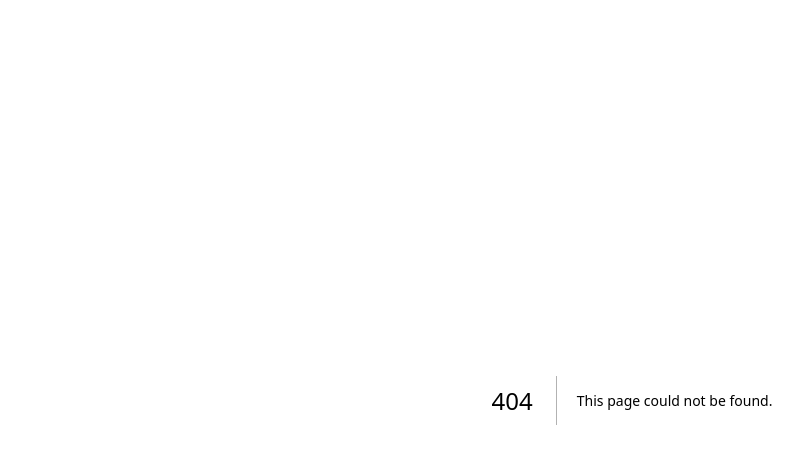
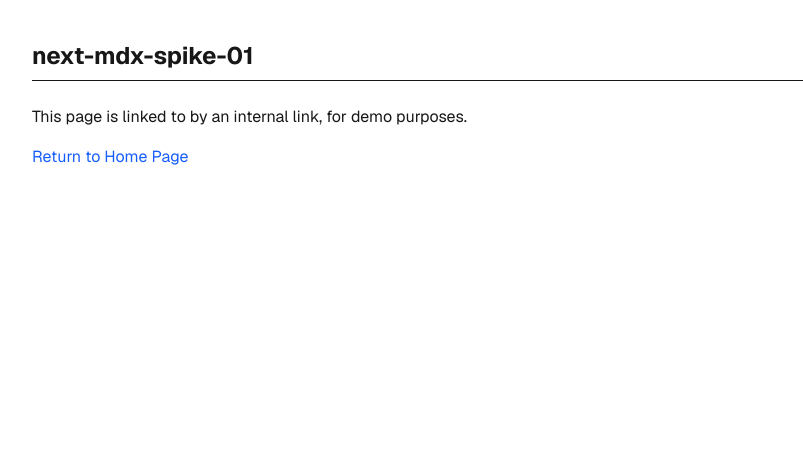
Before and after one commit to hortfrancis/next-mdx-spike-01, a Next.js app: page /my-page in a window 1280 px wide. Before the commit this address had no page. Shown: the top 464 px of the page, without its empty margins (8-811 px from the left). Built offline with nearby package versions, Linux system fonts and the light colour scheme.

Commit message:
feat: Add MyPage - Add internal link in homepage to MyPage - Update Readme

```diff
--- a/app/layout.tsx
+++ b/app/layout.tsx
@@ -27,8 +27,20 @@ export default function RootLayout({
       <body
         className={`${geistSans.variable} ${geistMono.variable} antialiased`}
       >
-        {children}
+        <div className='p-10 font-sans'>
+          <header>
+            <h1 className='text-2xl font-bold pb-2 border-b'>
+              next-mdx-spike-01
+            </h1>
+          </header>
+          <main className=' pt-6'>
+            {children}
+          </main>
+          <footer>
+          </footer>
+        </div >
       </body>
+
     </html>
   );
 }
--- /dev/null
+++ b/app/my-page/page.tsx
@@ -0,0 +1,22 @@
+import Link from 'next/link';
+import type { Metadata } from "next";
+
+export const metadata: Metadata = {
+  title: 'My Page | next-mdx-spike-01',
+};
+
+export default function MyPage() {
+  return (
+    <div className='space-y-4'>
+      <p>
+        This page is linked to by an internal link, for demo purposes.
+      </p>
+      <p>
+        <Link
+          href='/'
+          className='text-blue-600 hover:underline'
+        >Return to Home Page</Link>
+      </p>
+    </div>
+  );
+}
--- a/app/page.tsx
+++ b/app/page.tsx
@@ -2,21 +2,11 @@ import Hello from '@/content/hello.mdx';
 
 export default function Home() {
   return (
-    <div className='p-10 font-sans'>
-      <header>
-        <h1 className='text-2xl font-bold pb-2 border-b'>
-          next-mdx-spike-01
-        </h1>
-      </header>
-      <main className='content-from-markdown pt-6'>
-        <div
-          className='space-y-4'
-        >
-          <Hello />
-        </div>
-      </main>
-      <footer>
-      </footer>
-    </div >
+    <div
+      className='content-from-markdown space-y-4'
+    >
+      <Hello />
+    </div>
+
   );
 }
--- a/mdx-components.tsx
+++ b/mdx-components.tsx
@@ -4,7 +4,6 @@ import type { MDXComponents } from 'mdx/types';
 const components: MDXComponents = {};
 
 export function useMDXComponents(): MDXComponents {
-  // return components;
   return {
     a: ({ href = '', ...props }) => {
       // Markdown does not natively support links that open in a new tab,
```
Also changed, not shown: content/hello.mdx (+7 -3 lines), 1 other file (tests, documents, lock files or other folders).
